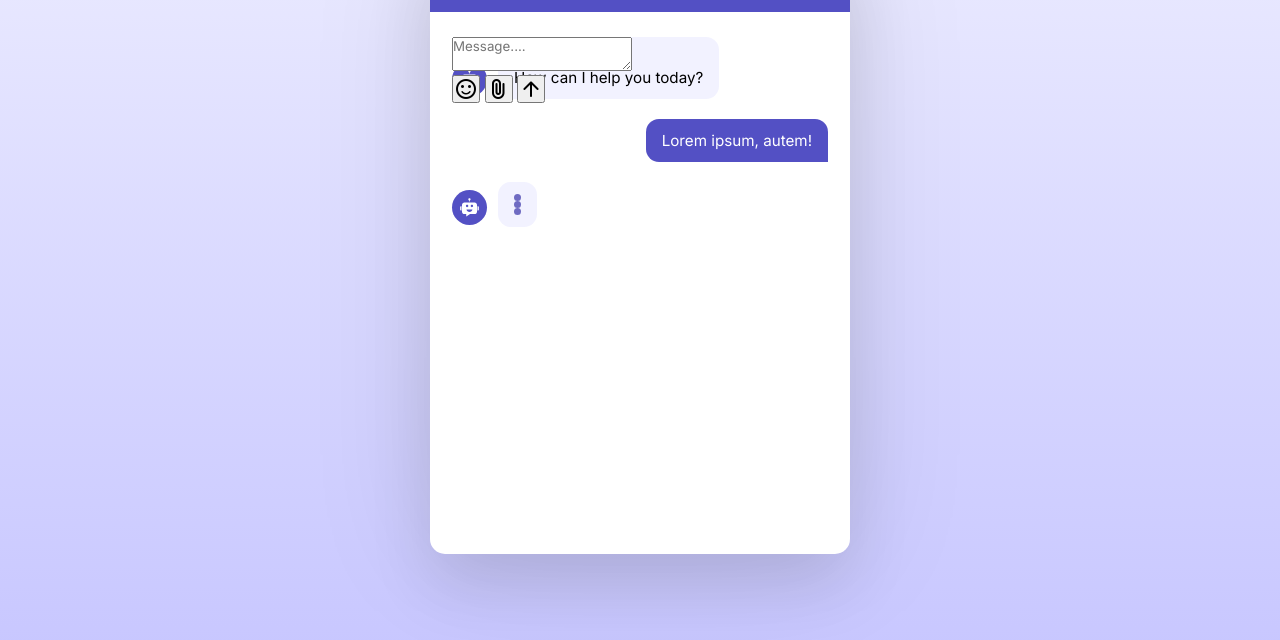
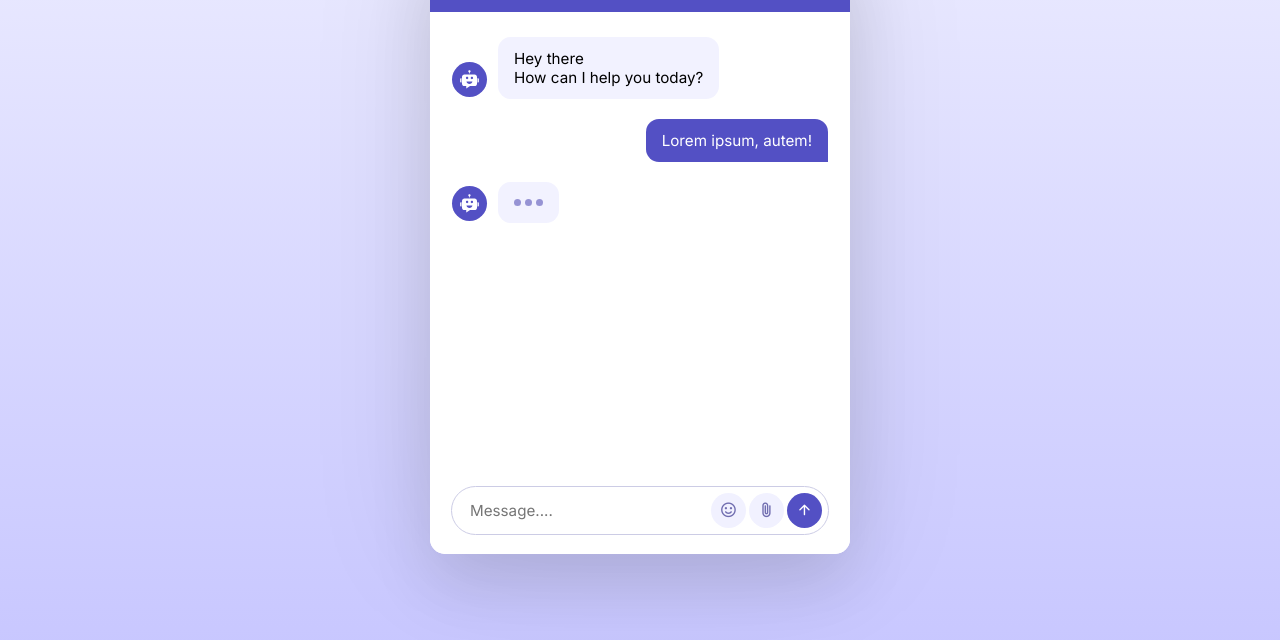
Before and after one commit to Sujata37/ChatBot, a plain HTML site: page index.html in a window 1280 px wide. Shown: the part 152-792 px from the top of the page. Drawn offline with nearby package versions, Linux system fonts and the light colour scheme.

Commit message:
Day 3 updates

```diff
--- a/index.html
+++ b/index.html
@@ -51,7 +51,7 @@
             <div class="message user-message">
                 <div class="message-text">Lorem ipsum, autem! </div>
             </div>
-            <div class="message bot-message">
+            <div class="message bot-message thinking">
             <svg class="bot-avatar" xmlns="http://www.w3.org/2000/svg" width="50" height="50" viewBox="0 0 1024 1024">
                     <path
                         d="M738.3 287.6H285.7c-59 0-106.8 47.8-106.8 106.8v303.1c0 59 47.8 106.8 106.8 106.8h81.5v111.1c0 .7.8 1.1 1.4.7l166.9-110.6
@@ -71,6 +71,7 @@
                     </div>
 
                 </div>
+            </div>
     </div>
 
     <!-- chatbot Footer-->
@@ -82,7 +83,7 @@
                 class="material-symbols-rounded">sentiment_satisfied</button>
                 <button type="button"
                 class="material-symbols-rounded">attach_file</button>
-                <button type="submit"
+                <button type="submit" id="send-message"
                 class="material-symbols-rounded send-button">arrow_upward</button>
             </div>
         </form>
--- a/style.css
+++ b/style.css
@@ -20,6 +20,7 @@ body {
 }
 
 .chatbot-popup{
+    position:relative;
     width: 420px;
     background: #fff;
     overflow: hidden;
@@ -117,6 +118,12 @@ body {
     font-size: 0.95rem;
 }
 
+.chat-body .bot-message.thinking .message-text{
+    padding:2px 16px;
+
+}
+
+
 .chat-body .bot-message .message-text {
     background: #f2f2ff;
     border-radius: 13px 13px 13px 13px;
@@ -127,15 +134,115 @@ body {
     border-radius: 13px 13px 0 13px;
 
 }
+
+.chat-body .bot-message .thinking-indicator {
+    display:flex;
+    gap:4px;
+    padding-block:15px;
+}
+
+
 .chat-body .bot-message .thinking-indicator .dot{
     height:7px;
     width:7px;
+    opacity:0.7;
     border-radius: 50%;
     background: #6F6BC2;
+    /* animation: dotPulse 1.8s ease-in-out infinite; */
 
 }
 
+.chat-body .bot-message .thinking-indicator .dot:nth-child(1) {
+    animation-delay: 0.2s;
+}
+
+.chat-body .bot-message .thinking-indicator .dot:nth-child(2) {
+    animation-delay: 0.3s;
+}
+
+.chat-body .bot-message .thinking-indicator .dot:nth-child(3) {
+    animation-delay: 0.4s;
+}
+
+@keyframes dotPulse{
+    0%, 44%{
+        transform: translateY(0);
+    }
+     28%{
+        opacity: 0.4;
+        transform: translateY(-4px);
+     }
+     44%{
+        opacity: 0.2;
+     }
+}
 
 .chat-footer {
     position:absolute;
+    bottom:0;
+    width:100%;
+    background:#fff;
+    padding:15px 22px 20px;
 }
+
+.chat-footer .chat-form{
+    display:flex;
+    align-items:center;
+    background:#fff;
+    border-radius:32px;
+    outline:1px solid #ccccE5;
+
+}
+
+.chat-footer .chat-form:focus-within{
+    outline:2px solid #5350C4;
+
+}
+
+.chat-form .message-input{
+    border:none;
+    outline:none;
+    height:47px;
+    width:100%;
+    resize: none;
+    font-size: 0.95rem;
+    padding: 14px 0 13px 18px;
+    border-radius: inherit;
+}
+
+.chat-form .chat-controls{
+    display:flex;
+    height:47px;
+    gap:3px;
+    align-items:center;
+    align-self:flex-end;
+    padding-right:6px;
+}
+
+.chat-form .chat-controls button{
+    height:35px;
+    width:35px;
+    border:none;
+    font-size:1.15rem;
+    cursor:pointer;
+    color: #706DB0;
+    background: #f1f1ff;
+    border-radius:50%;
+    transition:0.2 ease;
+}
+
+.chat-form .chat-controls #send-message{
+    background: #5350C4;
+    color:#fff;
+}
+
+.chat-form .chat-controls #send-message:hover{
+    background: #3d39ac;
+
+}
+
+.chat-form .chat-controls button:hover{
+    background: #f1f1ff;
+
+
+}
```
